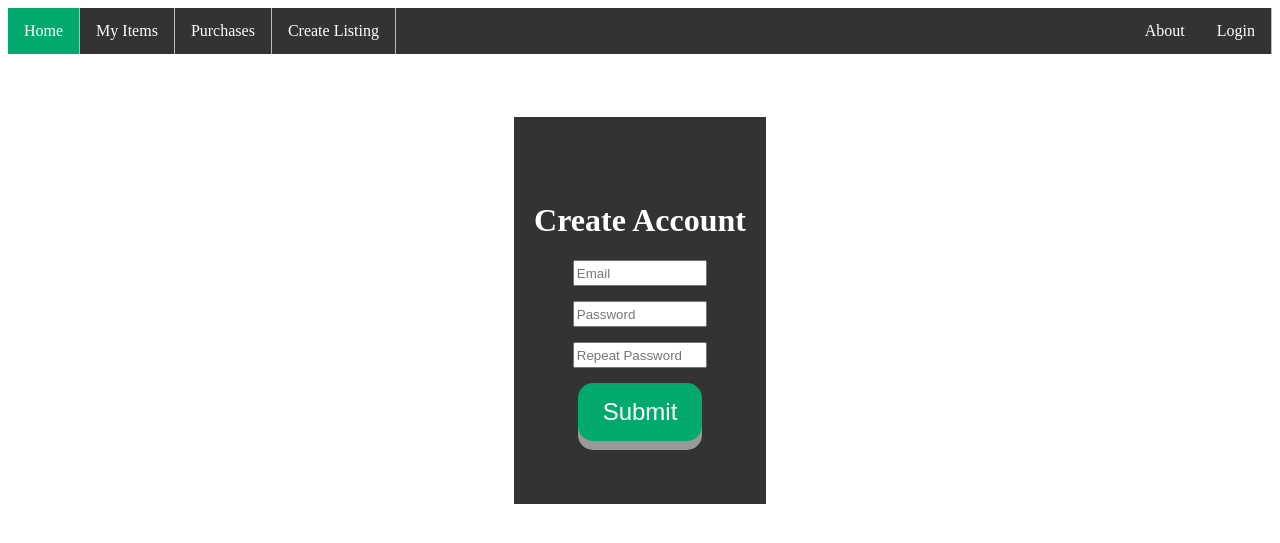
After one commit to btfuhrma/CIS566-Market, a Django app: page /app_user/createAccount in a window 1280 px wide. The commit adds this page. Shown: the top 543 px of the page. Run offline with Django 5.2, Linux system fonts and the light colour scheme.

Commit message:
create account and login mby working

```diff
--- a/Market/Market/urls.py
+++ b/Market/Market/urls.py
@@ -22,5 +22,6 @@ urlpatterns = [
     path("", homePage, name="index"),
     path('admin/', admin.site.urls),
     path("Item/", include("Item.urls")),
+    path("app_user/", include("app_user.urls"))
 
 ]
--- /dev/null
+++ b/Market/app_user/urls.py
@@ -0,0 +1,9 @@
+from django.urls import path
+
+from . import views
+
+urlpatterns = [
+    path("createAccount", views.createAccount, name="createAccount"),
+    path("login", views.login, name="login"),
+    path("createUser", views.createUser, name="createUser")
+]
--- a/Market/app_user/views.py
+++ b/Market/app_user/views.py
@@ -1,3 +1,35 @@
-from django.shortcuts import render
+from django.shortcuts import render, redirect
+from .models import AppUser
+from django.contrib.auth import authenticate, login as auth_login
+from django.contrib import messages
 
 # Create your views here.
+def createAccount(request):
+    return render(request, "app_user/create.html")
+
+def login(request):
+    if request.method == "POST":
+        email = request.POST.get('email', '')
+        password = request.POST.get('password', '')
+
+        # Authenticate the user
+        user = authenticate(request, email=email, password=password)
+
+        if user is not None:
+            # Log the user in
+            auth_login(request, user)
+            return redirect('home')  # Redirect to a home or dashboard page
+        else:
+            # Invalid login details
+            messages.error(request, "Invalid email or password.")
+            return render(request, "app_user/login.html")
+
+    return render(request, "app_user/login.html")
+
+def createUser(request):
+    if request.method == "POST":
+        email = request.POST.get('email', '')
+        password = request.POST.get('password', '')
+        userManager = AppUser.objects
+        userManager.create_user(email=email, password=password)
+    return render(request, "app_user/login.html")
--- /dev/null
+++ b/Market/static/app_user/create.css
@@ -0,0 +1,57 @@
+.login-container{
+    width: 100%;
+    margin-top: 5%;
+    text-align: center;
+}
+
+.login-box{
+    padding-top: 5%;
+    padding-bottom: 5%;
+    margin-right: auto;
+    margin-left: auto;
+    width: 20%;
+    height: 15%;
+    background-color: #333;
+}
+
+.user-create-input{
+    margin-bottom: 15px;
+}
+
+.prompt-title{
+    color: white;
+}
+
+.email-input{
+    width: 50%;
+    height: 20px;
+}
+
+.password-input{
+    width: 50%;
+    height: 20px;
+}
+
+.create-item-button{
+    text-align: center;
+    font-size: 24px;
+    cursor: pointer;
+    text-align: center;
+    text-decoration: none;
+    outline: none;
+    color: #fff;
+    background-color: #04AA6D;
+    border: none;
+    border-radius: 15px;
+    box-shadow: 0 9px #999;
+    display: inline-block;
+    padding: 15px 25px;
+}
+
+.create-item-button:hover {background-color: #3e8e41}
+
+.create-item-button:active {
+  background-color: #3e8e41;
+  box-shadow: 0 5px #666;
+  transform: translateY(4px);
+}
--- /dev/null
+++ b/Market/static/app_user/create.js
@@ -0,0 +1,19 @@
+document.addEventListener('DOMContentLoaded', () => {
+    const passwordInput = document.getElementById('password');
+    const repeatPasswordInput = document.getElementById('Password2');
+    const errorMessage = document.getElementById('error-message');
+
+    function checkPasswords() {
+        if (passwordInput.value !== repeatPasswordInput.value) {
+            errorMessage.hidden = false;
+            errorMessage.innerText = "Passwords don't match!"
+            errorMessage.style = "color: red;"
+        } else {
+            errorMessage.innerText = "Passwords Match!"
+            errorMessage.style = "color: green;"
+        }
+    }
+
+    passwordInput.addEventListener('input', checkPasswords);
+    repeatPasswordInput.addEventListener('input', checkPasswords);
+});
--- a/Market/static/nav/nav.css
+++ b/Market/static/nav/nav.css
@@ -1,3 +1,4 @@
+
 .nav-list {
     list-style-type: none;
     margin: 0;
--- /dev/null
+++ b/Market/templates/app_user/create.html
@@ -0,0 +1,47 @@
+<!DOCTYPE html>
+{% load static %}
+<html lang="en">
+<head>
+    <meta charset="UTF-8">
+    <meta name="viewport" content="width=device-width, initial-scale=1.0">
+    <title>Home Page</title>
+    <link rel="stylesheet" href="{% static 'app_user/create.css' %}">
+    <link rel="stylesheet" href="{% static 'nav/nav.css' %}">
+    <script src="{% static 'app_user/create.js' %}"></script>
+</head>
+<body>
+    <div class="nav-bar">
+        <ul class="nav-list">
+            <li class="nav-item"><a class="active" href="{% url 'index' %}">Home</a></li>
+            <li class="nav-item"><a href="#news">My Items</a></li>
+            <li class="nav-item"><a href="#contact">Purchases</a></li>
+            <li class="nav-item"><a href="{% url 'createItem' %}">Create Listing</a></li>
+            <li class="nav-item" style="float:right"><a href="#about">Login</a></li> <!-- This needs some logic if they already logged in for l8r-->
+            <li class="nav-item" style="float:right"><a href="#about">About</a></li>
+        </ul>
+    </div>
+    <div class="login-container">
+        <div class="login-box">
+            <h1 class="prompt-title">Create Account</h1>
+            <form action="{% url 'createUser' %}" method="POST" class="create-item-form" enctype="multipart/form-data">
+                {% csrf_token %}
+                <div class="user-create-input">
+                    <input name="email" id="email" type="text" class="email-input" placeholder="Email">
+                </div>
+                <div class="user-create-input">
+                    <input name="password" id="password" type="password" class="password-input" placeholder="Password">
+                </div>
+                <div class="user-create-input">
+                    <input type="password" id="Password2" class="password-input" placeholder="Repeat Password">
+                </div>
+                <div class="user-create-input">
+                    <p id="error-message" style="color: red;" hidden="true">Passwords don't match!</p>
+                </div>
+                <div class="submit-button" class="user-create-input">
+                    <button class="create-item-button" type="submit">Submit</button>
+                </div>
+            </form>
+        </div>
+    </div>
+</body>
+</html>
```
Also changed, not shown: Market/static/app_user/login.css (added, +65 -0 lines), Market/templates/app_user/login.html (added, +44 -0 lines), Market/db.sqlite3.
